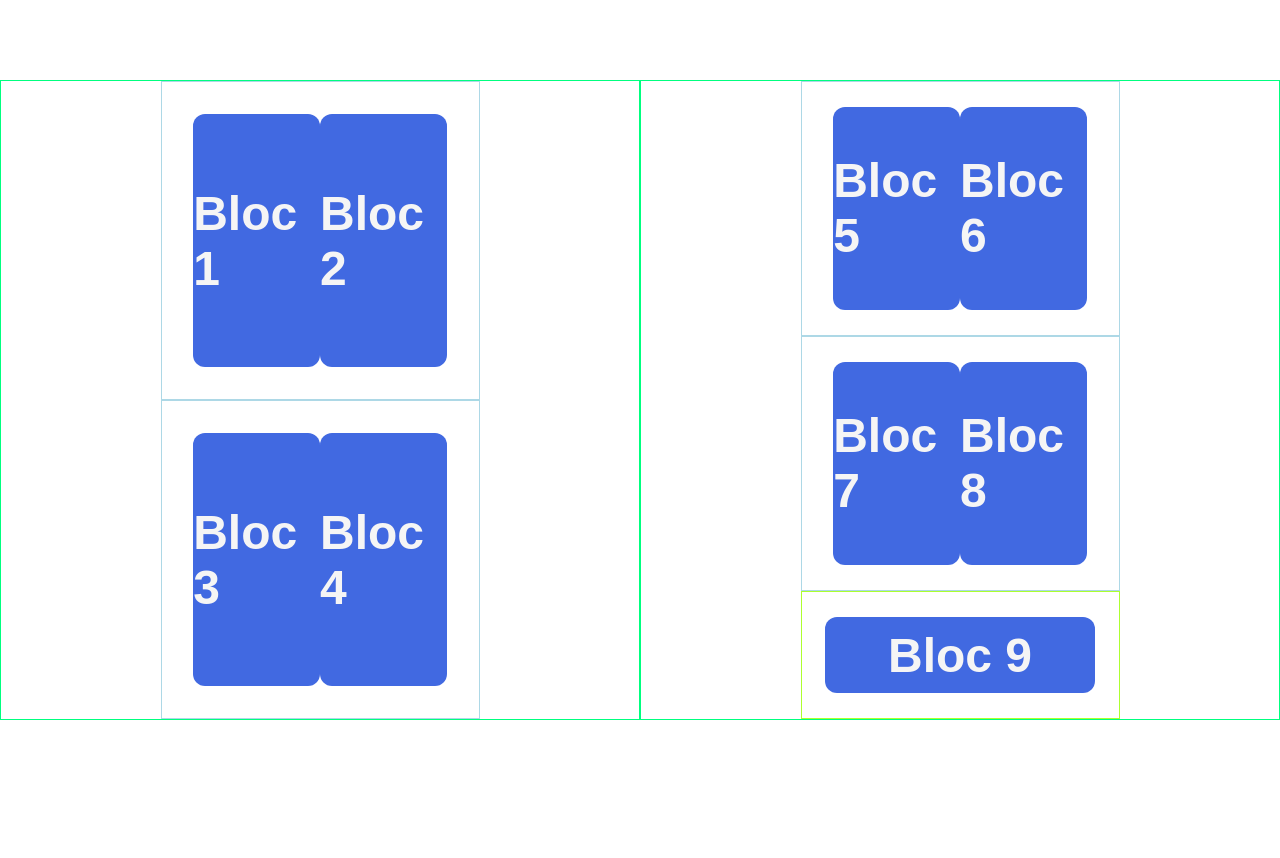
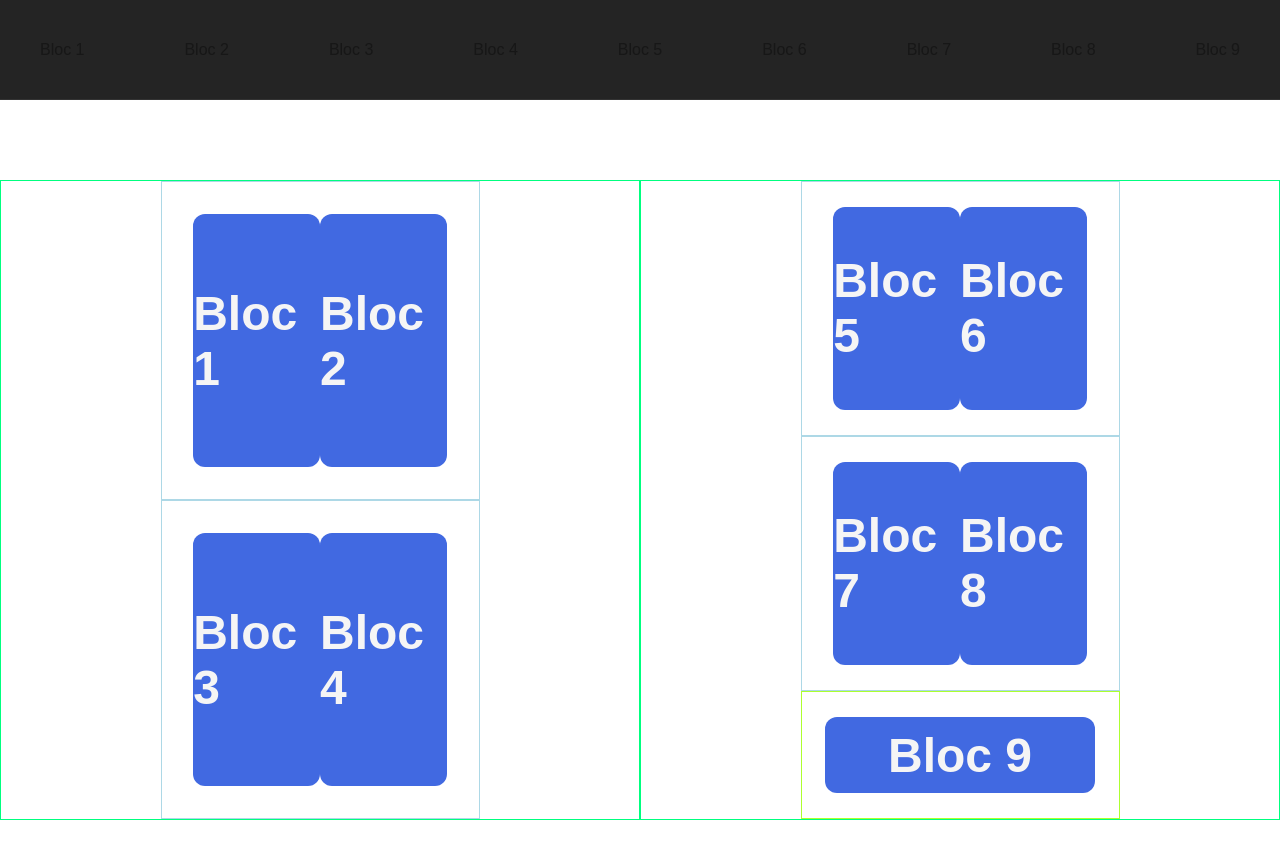
Before and after one commit to TLRKiliann/projet-atelier-it, a Next.js app in the folder my-app/: page / in a window 1280 px wide. Shown: the top 858 px of the page. Before the commit the page ends 800 px from the top, so only its background shows below. Built offline with nearby package versions, Linux system fonts and the light colour scheme.

Commit message:
menu created

```diff
--- a/my-app/app/layout.tsx
+++ b/my-app/app/layout.tsx
@@ -1,5 +1,6 @@
 import type { Metadata } from "next";
 // import { Geist, Geist_Mono } from "next/font/google";
+import NavMenu from "./Menu/nav-menu";
 import "./globals.scss";
 
 // const geistSans = Geist({
@@ -25,6 +26,7 @@ export default function RootLayout({
   return (
     <html lang="en">
       <body>
+        <NavMenu />
         <main>
           {children}
         </main>
```
